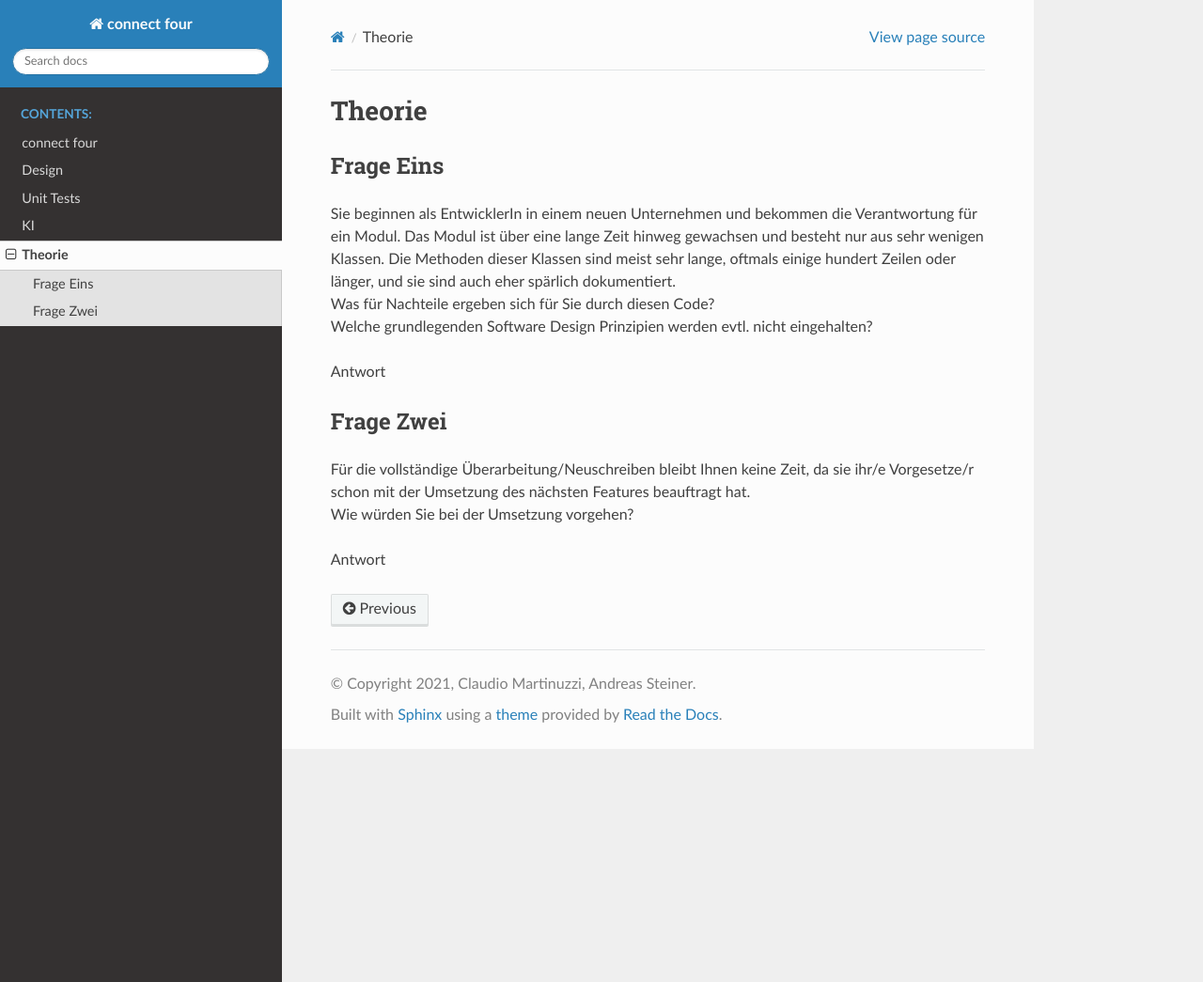
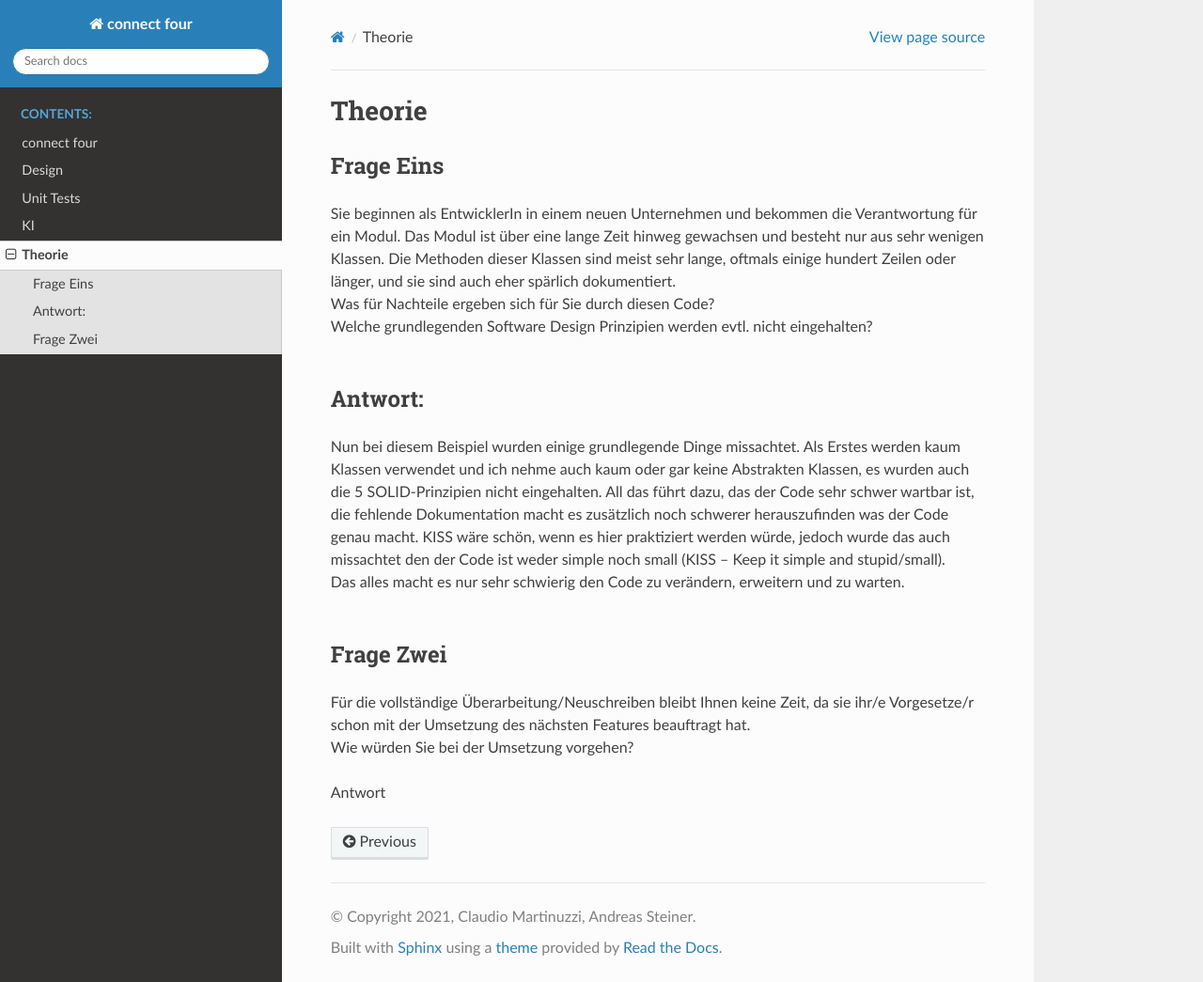
Before and after one commit to andreas-steiner/connect_four, a Sphinx documentation site: the page built from connect four/docs/source/theory.md, in a window 1280 px wide and 1045 px high. Shown: the whole window at 94% size. Built offline with Sphinx 7.4.7 and the Read the Docs theme 2.0.0, drawn with Linux system fonts in a browser that asks for light colours.

Commit message:
answered first question

```diff
--- a/connect four/docs/source/theory.md
+++ b/connect four/docs/source/theory.md
@@ -7,10 +7,17 @@ besteht nur aus sehr wenigen Klassen. Die Methoden dieser Klassen sind meist seh
 oftmals einige hundert Zeilen oder länger, und sie sind auch eher spärlich dokumentiert. <br>
 Was für Nachteile ergeben sich für Sie durch diesen Code? <br>
 Welche grundlegenden Software
-Design Prinzipien werden evtl. nicht eingehalten?
+Design Prinzipien werden evtl. nicht eingehalten? <br><br>
 
-Antwort
-
+#### Antwort:
+Nun bei diesem Beispiel wurden einige grundlegende Dinge missachtet.
+Als Erstes werden kaum Klassen verwendet und ich nehme auch kaum oder gar keine Abstrakten Klassen,
+es wurden auch die 5 SOLID-Prinzipien nicht eingehalten. All das führt dazu, das der Code sehr schwer
+wartbar ist, die fehlende Dokumentation macht es zusätzlich noch schwerer herauszufinden was der Code genau
+macht. KISS wäre schön, wenn es hier praktiziert werden würde, jedoch wurde das auch missachtet den der Code ist
+weder simple noch small (KISS – Keep it simple and stupid/small). <br>
+Das alles macht es nur sehr schwierig den Code zu verändern, erweitern und zu warten.
+<br><br>
 
 
 #### Frage Zwei
```
